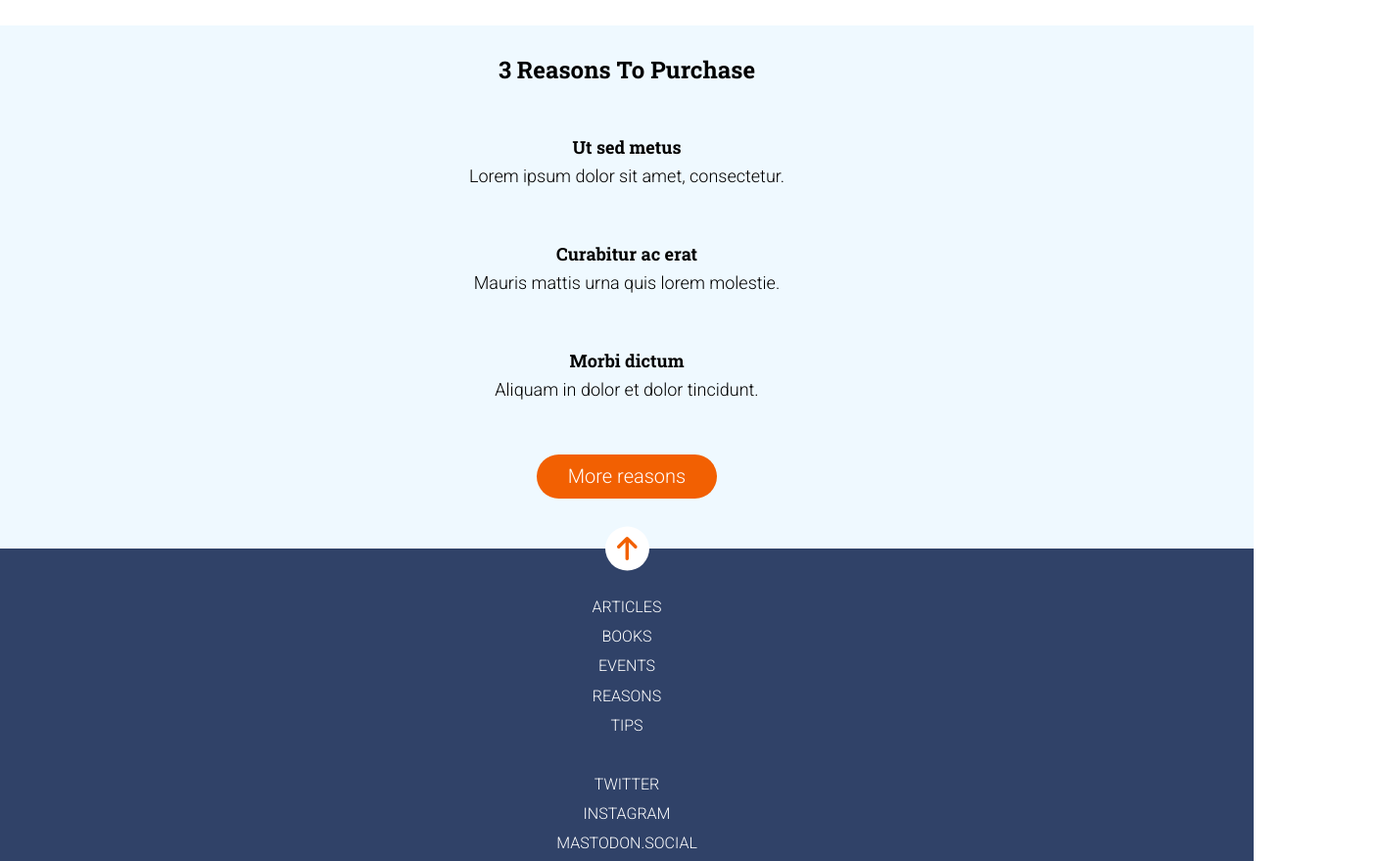
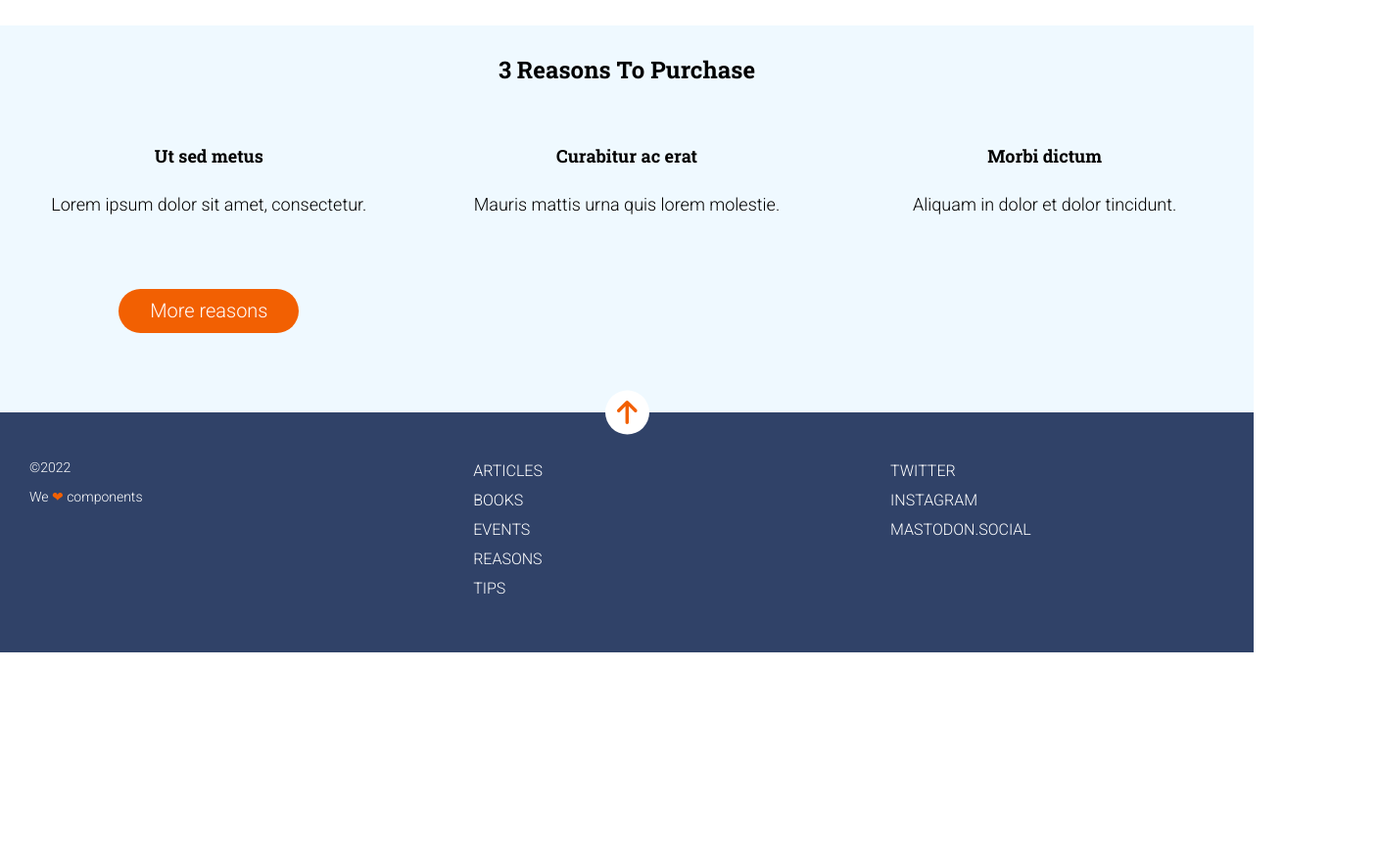
Before and after one commit to Adalab/modulo-1-evaluacion-final-Luciakestel, a website: page src/html/index.html in a window 1280 px wide. Shown: the part 1040-1919 px from the top of the page at 98% size, 1408 px wide, since content can reach past the window. After the commit the page ends 1706 px from the top, so only its background shows below. Drawn offline with nearby package versions, Linux system fonts and the light colour scheme; files that its build step writes are made by us from their sources; files whose address does not match are found by name.

Commit message:
Done media queries tablet

```diff
--- a/src/html/index.html
+++ b/src/html/index.html
@@ -24,7 +24,7 @@
       <div class="header-container">
         <h1 class="header-container-title">Anonymous proxy</h1>
         <h3 class="header-container-subtitle">
-          In hac hanitasse platea dictumst
+          In hac hanitasse platea dictumst.
         </h3>
         <div class="container">
           <img
@@ -50,21 +50,21 @@
 
         <h2 class="reasons-title">3 Reasons to purchase</h2>
 
-        <section class="container-box">
+        <section class="container-box-list">
 
           <div class="container-box">
-          <h3 class="container-box-title">Ut sed metus</h3>
-          <p class="container-box-text">Lorem ipsum dolor sit amet, consectetur.</p>
+          <h3 class="container-box-title title1">Ut sed metus</h3>
+          <p class="container-box-text text1">Lorem ipsum dolor sit amet, consectetur.</p>
           </div>
 
           <div class="container-box">
-          <h3 class="container-box-title">Curabitur ac erat</h3>
-          <p class="container-box-text">Mauris mattis urna quis lorem molestie.</p>
+          <h3 class="container-box-title title2">Curabitur ac erat</h3>
+          <p class="container-box-text text2">Mauris mattis urna quis lorem molestie.</p>
           </div>
 
           <div class="container-box">
-          <h3 class="container-box-title">Morbi dictum</h3>
-          <p class="container-box-text">Aliquam in dolor et dolor tincidunt.</p>
+          <h3 class="container-box-title title3">Morbi dictum</h3>
+          <p class="container-box-text text3">Aliquam in dolor et dolor tincidunt.</p>
           </div>
 
           <div class="container-button">
@@ -74,41 +74,45 @@
     </main>
     <footer class="footer">
       <div class="footer__arrow"> <img src="./assets/images/ico-arrow.svg" alt="arrow" title="arrow" class="footer__arrow-img"></div>
-      <nav class="footer__nav">
-        <ul class="footer__nav-list">
+      <div class="footer__container">
+        <nav class="footer__container-nav">
+          <ul class="footer__container-nav-list">
             <a href="https://adalab.es" class="link" target="_blank">
-            <li class="footer__nav-list-element">Articles</li>
+              <li class="footer__container-nav-list-element">Articles</li>
             </a>
             <a href="https://adalab.es" class="link" target="_blank">
-            <li class="footer__nav-list-element">Books</li>
+              <li class="footer__container-nav-list-element">Books</li>
             </a>
             <a href="https://adalab.es" class="link" target="_blank">
-            <li class="footer__nav-list-element">Events</li>
+              <li class="footer__container-nav-list-element">Events</li>
             </a>
             <a href="https://adalab.es" class="link" target="_blank">
-            <li class="footer__nav-list-element">Reasons</li>
+              <li class="footer__container-nav-list-element">Reasons</li>
             </a>
             <a href="https://adalab.es" class="link" target="_blank">
-            <li class="footer__nav-list-element">Tips</li>
+              <li class="footer__container-nav-list-element">Tips</li>
             </a>
 
           </ul>
         </nav>
-      <nav class="footer__nav" >
-        <ul class="footer__nav--list">
+        <nav class="footer__container-nav2" >
+          <ul class="footer__container-nav2-list">
             <a href="https://adalab.es" class="link" target="_blank">
-            <li class="footer__nav-list-element">Twitter</li>
+              <li class="footer__container-nav2-list-element">Twitter</li>
             </a>
             <a href="https://adalab.es" class="link" target="_blank">
-            <li class="footer__nav-list-element">Instagram</li>
+              <li class="footer__container-nav2-list-element">Instagram</li>
             </a>
             <a href="https://adalab.es" class="link" target="_blank">
-            <li class="footer__nav-list-element">Mastodon.social</li>
+              <li class="footer__container-nav2-list-element">Mastodon.social</li>
             </a>
           </ul>
         </nav>
-      <span class="footer__copy">&copy;2022</span>
-      <p class="footer__component">We <span class="footer__component-heart">❤︎</span> components</p>
+      </div>
+      <div class="footer__text">
+        <span class="footer__text-copy">&copy;2022</span>
+        <p class="footer__text-component">We <span class="footer__text-component-heart">❤︎</span> components</p>
+      </div>
     </footer>
   </body>
 </html>
--- a/src/scss/layout/_footer.scss
+++ b/src/scss/layout/_footer.scss
@@ -5,6 +5,8 @@
   justify-content: center;
   align-content: center;
   padding-bottom: 20px;
+  position: relative;
+
   &__arrow {
     width: 45px;
     height: 45px;
@@ -16,33 +18,55 @@
     justify-content: center;
     align-content: center;
   }
-  &__nav-list {
+  &__container {
+    @media all and (min-width: 768px) {
+      display: flex;
+      justify-content: space-evenly;
+      transform: translateX(10%);
+    }
+    &-nav,
+    &-nav2 {
+      &-list {
         margin-bottom: 30px;
-    &-element{
+
+        &-element {
           font-family: $font;
           font-size: 16px;
           line-height: 1.88;
           text-align: center;
           color: $colorWhite;
           text-transform: uppercase;
+          @media all and (min-width: 768px) {
+            text-align: start;
           }
         }
-  &__copy {
+      }
+    }
+  }
+  &__text {
+    text-align: center;
+    @media all and (min-width: 768px) {
+      text-align: start;
+      position: absolute;
+      top: 0;
+      transform: translateY(70%);
+      margin-left: 30px;
+    }
+    &-copy {
       font-family: $font;
       font-size: 14px;
       line-height: 2.14;
-    text-align: center;
       color: $colorWhite;
       margin-top: 32px;
     }
-  &__component {
+    &-component {
       font-family: $font;
       font-size: 14px;
       line-height: 2.14;
-    text-align: center;
       color: $colorWhite;
       &-heart {
         color: $colorOrange;
       }
     }
   }
+}
--- a/src/scss/layout/_header.scss
+++ b/src/scss/layout/_header.scss
@@ -1,5 +1,5 @@
 .header {
-  background-image: url(../images/cover.jpeg) ;
+  background-image: url(../images/cover.jpeg);
   background-position: center;
   background-repeat: no-repeat;
   background-size: cover;
@@ -13,12 +13,15 @@
   padding: 7px;
 }
 
-.header-container{
+.header-container {
   display: flex;
   flex-direction: column;
   justify-content: flex-end;
   align-items: center;
   transform: translateY(185%);
+  @media all and (min-width: 768px) {
+    transform: translateY(90%);
+  }
 
   &-title {
     font-family: $fontSlab;
@@ -28,6 +31,10 @@
     color: $colorWhite;
     text-transform: uppercase;
     text-align: center;
+    @media all and (min-width: 768px) {
+      font-size: 80px;
+      line-height: 1.33;
+    }
   }
   &-subtitle {
     font-family: $font;
@@ -37,6 +44,10 @@
     color: $colorWhite;
     text-align: center;
     margin-top: 15px;
+    @media all and (min-width: 768px) {
+      font-size: 24px;
+      line-height: 1.17;
+    }
   }
 }
 .container {
@@ -45,9 +56,18 @@
   height: 37px;
   border-radius: 50%;
   margin-top: 25px;
+  align-items: center;
+  @media all and (min-width: 768px) {
+    width: 42.5px;
+    height: 45px;
+    margin-top: 10px;
+  }
   &-scroll-down {
     width: 20px;
     height: 20px;
-    transform: translate(40%,45%);
+    transform: translate(40%, 45%);
+    @media all and (min-width: 768px) {
+      transform: translate(50%, 70%);
     }
   }
+}
--- a/src/scss/layout/_section-two.scss
+++ b/src/scss/layout/_section-two.scss
@@ -1,10 +1,7 @@
 .reasons {
   background-color: $backgroundColorReasons;
   padding-top: 30px;
-    display: grid;
-    grid-template-columns: 1fr;
-    justify-content: center;
-    align-content: center;
+  padding-bottom: 30px;
 
   &-title {
     font-family: $fontSlab;
@@ -16,7 +13,22 @@
     text-align: center;
   }
 }
+.container-box-list {
+  display: grid;
+  grid-template-columns: 1fr;
+  justify-content: center;
+  align-content: center;
+  margin-top: 38px;
+
+  @media all and (min-width: 768px) {
+    grid-template-columns: 1fr 1fr 1fr;
+    grid-template-rows: 1fr;
+    justify-content: center;
+    align-content: center;
+  }
+}
 .container-box {
+  text-align: center;
 
   &-title {
     font-family: $fontSlab;
@@ -27,6 +39,9 @@
     margin-top: 49px;
     margin-left: 68px;
     margin-right: 68px;
+    @media all and (min-width: 768px) {
+      margin: 20px;
+    }
   }
   &-text {
     font-family: $font;
@@ -35,19 +50,17 @@
     text-align: center;
     margin-left: 70px;
     margin-right: 70px;
+    margin-bottom: 37px;
+    @media all and (min-width: 768px) {
+      margin: 20px;
     }
-
+  }
 }
 .container-button {
-        padding: 20px;
   background-color: $colorOrange;
   width: 184px;
   height: 45px;
   border-radius: 22.5px;
-        margin-top: 41px;
-        display: grid;
-        justify-content: center;
-        align-content: center;
   margin: 51px auto;
 
   &-text {
```
Also changed, not shown: docs/index.html (+1 -4 lines), src/scss/main.scss (+6 -6 lines), docs/assets/css/main.css. Lines whose indentation alone changed are shown as unchanged.
